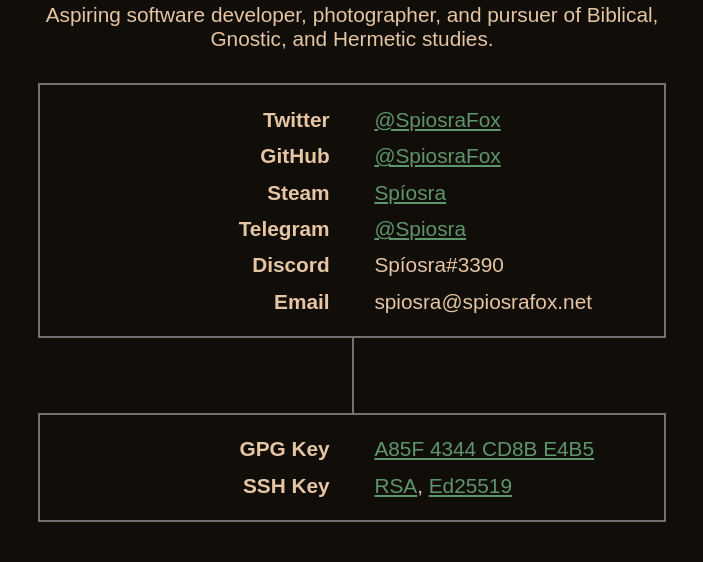
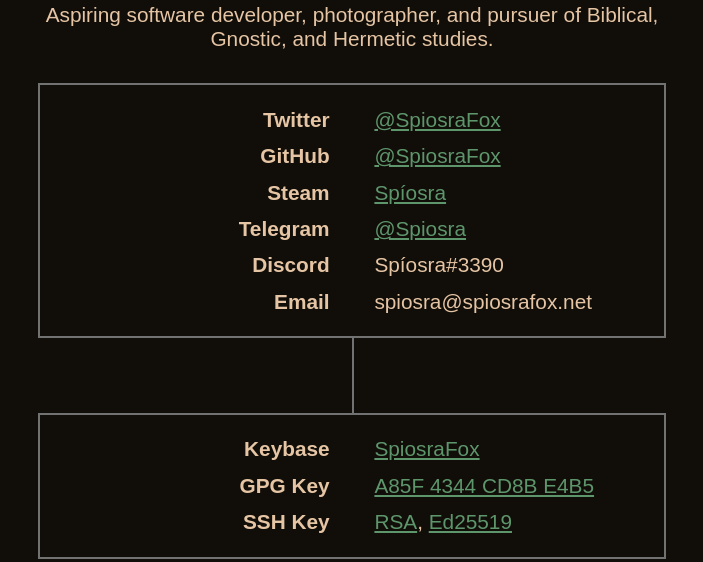
Before and after one commit to SpiosraFox/spiosrafox.net, a plain HTML site: page index.html in a window 1280 px wide. Shown: the part 238-800 px from the top of the page, without its empty margins (288-991 px from the left). Drawn offline with Linux system fonts and the light colour scheme.

Commit message:
Add link to Keybase

```diff
--- a/index.html
+++ b/index.html
@@ -25,6 +25,7 @@
         </ul>
         <div class="vl"></div>
         <ul class="object-list">
+            <li><span class="object-name">Keybase</span><span class="object-value"><a href="https://keybase.io/spiosrafox">SpiosraFox</a></span></li>
             <li><span class="object-name">GPG Key</span><span class="object-value"><a href="files/spiosra.asc">A85F 4344 CD8B E4B5</a></span></li>
             <li><span class="object-name">SSH Key</span><span class="object-value"><a href="files/spiosra_rsa.pub">RSA</a>, <a href="files/spiosra_ed25519.pub">Ed25519</a></span></li>
         </ul>
```
